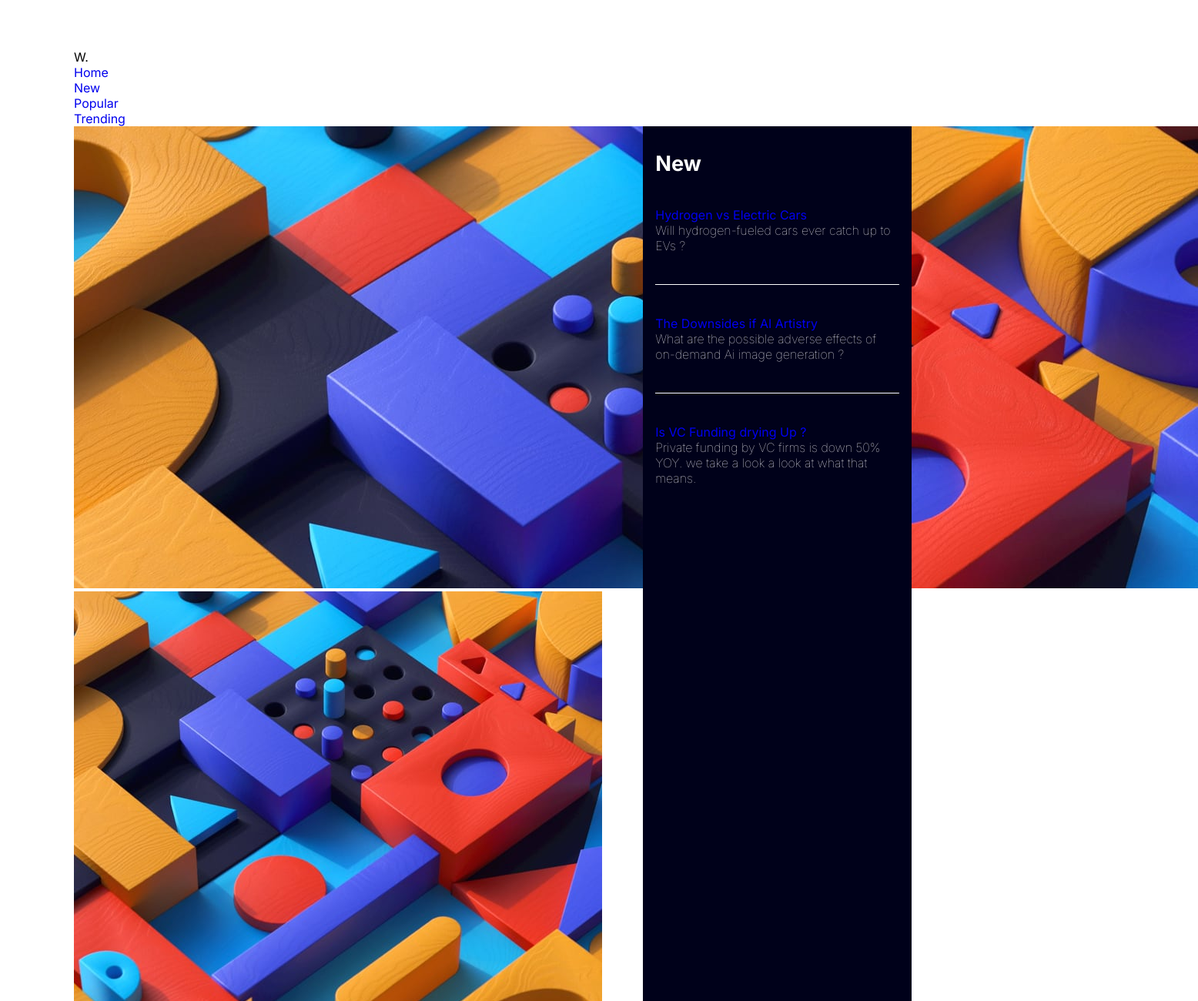
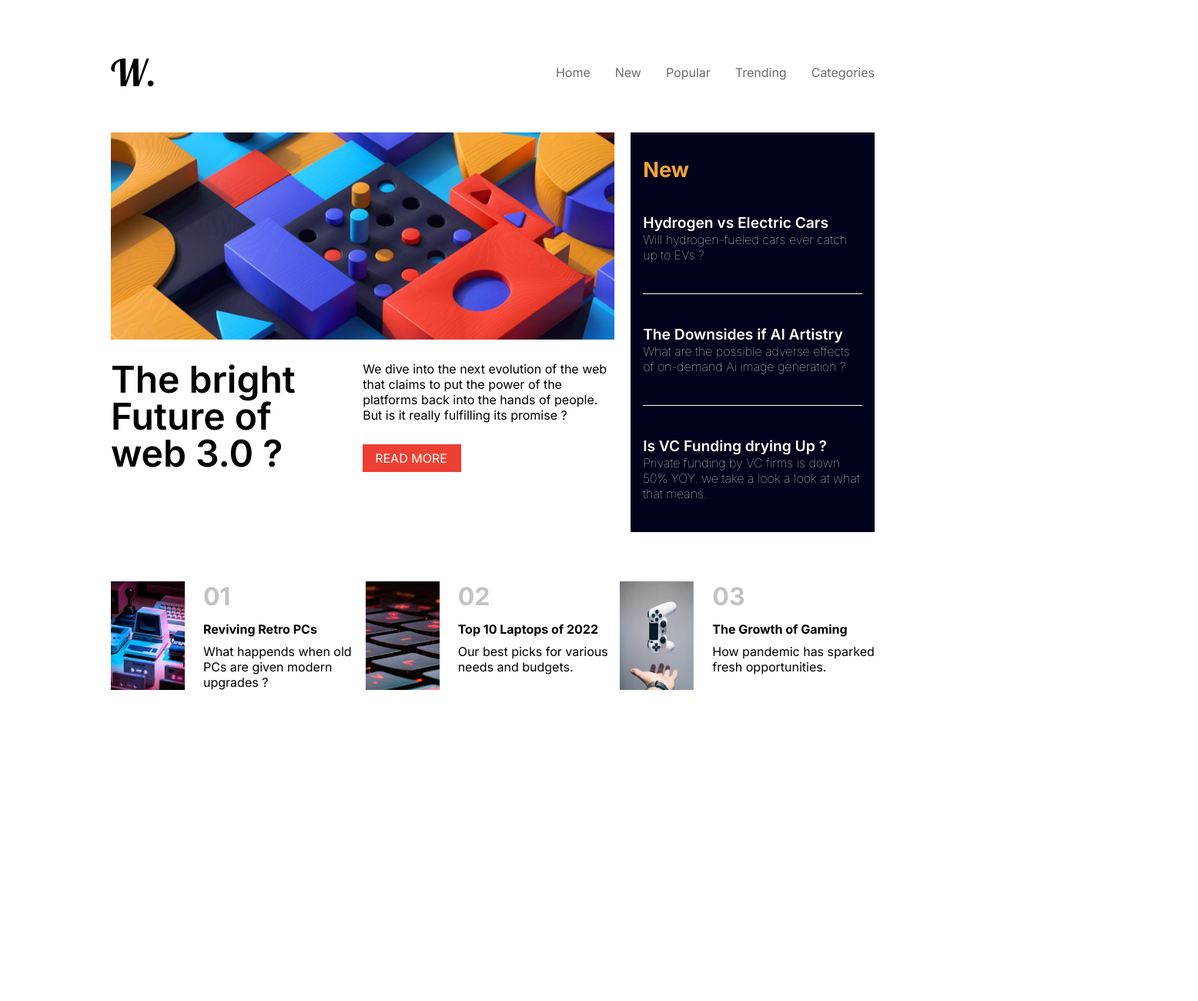
Before and after one commit to isaacmayela/home_page, a plain HTML site: page index.html in a window 1280 px wide. Shown: the top 1300 px of the page at 77% size, 1556 px wide, since content can reach past the window. After the commit the page ends 1024 px from the top, so only its background shows below. Drawn offline with Linux system fonts and the light colour scheme.

Commit message:
Update style.css

```diff
--- a/style.css
+++ b/style.css
@@ -1,4 +1,5 @@
 @import url('https://fonts.googleapis.com/css2?family=Inter:wght@100;200;300;400;600;700&display=swap');
+@import url('https://fonts.googleapis.com/css2?family=Lobster&display=swap');
 
 /* General style */
 
@@ -21,29 +22,67 @@ a{
 
 
 body{
-    padding: 4em 6em 6em 6em;
+    padding: 4em 9em 6em 9em;
 }
 
+/* BIGINING OF THE HEADER */
+
 header{
-    height: 100px;
+    margin-bottom: 3em;
 }
+
+.logo{
+    display: flex;
+    justify-content: space-between;
+    align-items: center;
+}
+
+.logo p{
+    font-size: 3em;
+    font-family: 'Lobster', cursive;
+}
+
+.menu ul{
+    display: flex;
+    gap: 2em;
+}
+
+.menu_toggle{
+    display: none;
+    color: black;
+    font-size: 2.5em;
+}
+
+.menu ul li a {
+    color: rgb(108, 108, 108);
+}
+
+.menu ul li a:hover {
+    color: #ed3f32;
+    transition: all 0.33s;
+}
+
+/* BIGINING OF THE MAIN */
 
 main{
     display: grid;
     grid-template-columns: repeat(12, 1fr);
     gap: 1.3em;
-    grid-auto-rows: minmax(100px, auto);
 }
 
 
 /* first section */
 
 .first_section{
-    /* background-color: aqua; */
     grid-column: 1 / 9;
 }
 
-.desktop{
+.desktop_image{
+    width: 100%;
+}
+
+.mobile_image{
+    display: none;
     width: 100%;
 }
 
@@ -53,19 +92,19 @@ main{
     padding-top: 1.5em;
 }
 
-.caption{
+.bright_future .caption{
     grid-column: 1 / 2;
 }
 
-.caption p{
+.bright_future .caption p{
     font-size: 3em;
     font-weight: 600;
     line-height: 1em;
+    width: 6em;
 }
 
 .description{
     grid-column: 2 / 3;
-    /* background-color: #f4a535; */
     height: 100%;
     display: flex;
     flex-direction: column;
@@ -73,10 +112,15 @@ main{
 }
 
 .description a{
-    background-color: #00011a;
+    background-color: #ed3f32;
     color: #fff;
     padding: 0.5em 1em;
     width: 8em;
+}
+
+.description a:hover{
+    background-color: #00011a;
+    transition: all 0.33s;
 }
 
 /* first section */
@@ -92,14 +136,26 @@ main{
 
 .second_section h3{
     font-size: 1.7em;
+    color: #f4a535;
 }
 
 .new_divs {
     padding: 2.5em 0;
 }
 
-.new_divs h5{
+.new_divs a{
     font-size: 1em;
+    color: #fff;
+}
+
+.new_divs a{
+    font-size: 1.2em;
+    font-weight: 600
+}
+
+.new_divs a:hover{
+    color: #f4a535;
+    transition: all 0.33s;
 }
 
 .new_divs p{
@@ -111,8 +167,106 @@ main{
     border-bottom: 1px solid white;
 }
 
-.middle h5{
-    color: #f4a535;
+/* Secon section */
+
+/* BEGINING FOOTER */
+
+footer{
+    display: grid;
+    grid-template-columns: repeat(3, 1fr);
+    margin-top: 4em;
 }
 
-/* Secon section */
+.reviving, .laptop, .gaming{
+    display: flex;
+    gap: 1.5em;
+    margin-bottom: 2em;
+}
+
+.reviving{
+    grid-column: 1 / 2;
+}
+
+.laptop{
+    grid-column: 2 / 3;
+}
+
+.gaming{
+    grid-column: 3 / 4;
+}
+
+footer div img{
+    width: 6em;
+}
+
+footer div h3{
+    font-size: 2em;
+    color: rgb(195, 195, 195);
+}
+
+.image_description h3{
+    margin-bottom: 0.4em;
+}
+
+.image_description a{
+    color: black;
+    font-weight: 900;
+}
+
+.image_description a:hover{
+    color: #ed3f32;
+    transition: all 0.33s;
+}
+
+.image_description p{
+    padding-top: 0.6em;
+}
+
+
+/* media queries */
+
+@media screen and (max-width:500px){
+
+    body{
+        padding: 1em 1em 2em 1em;
+    }
+
+    .menu{
+        /* position: absolute;
+        top:0;
+        right: 0;
+        background-color: red;
+        width: 75%;
+        height: 100vh; */
+        display: none;
+    }
+
+    /* .menu ul{
+        display: flex;
+        flex-direction: column;
+    } */
+
+    .menu_toggle{
+        display: block;
+    }
+
+    main, footer, .bright_future{
+        display: flex;
+        flex-wrap: wrap;
+    }
+
+    .desktop_image{
+       display: none;
+    }
+
+    .mobile_image{
+        display: block;
+    }
+    .description a{
+        margin-top: 1em;
+        margin-bottom: 2em;
+    }
+    .bright_future .caption{
+        margin-bottom: 1em;
+    }
+}
```
